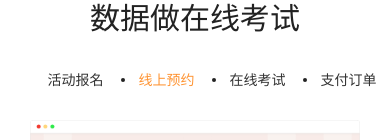
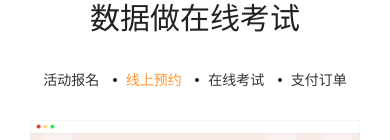
Before and after one commit to 1439214975/jinshuju, a plain HTML site: page index.html in a window 390 px wide. Shown: the part 604-744 px from the top of the page. Drawn offline with Linux system fonts and the light colour scheme.

Commit message:
Update index.css

```diff
--- a/css/index.css
+++ b/css/index.css
@@ -173,6 +173,15 @@
 	float: left;
 	cursor: pointer;
 	background: url(../images/as.gif) no-repeat left center;
+}
+@media screen and (max-width: 480px) {
+	.main-one ul{
+		width: 100%;
+		margin: 30px auto;
+	}
+	.main-one ul li{
+		width: 25%;
+	}
 }
 .main-one ul li:nth-of-type(1){
 	background: none;
```
